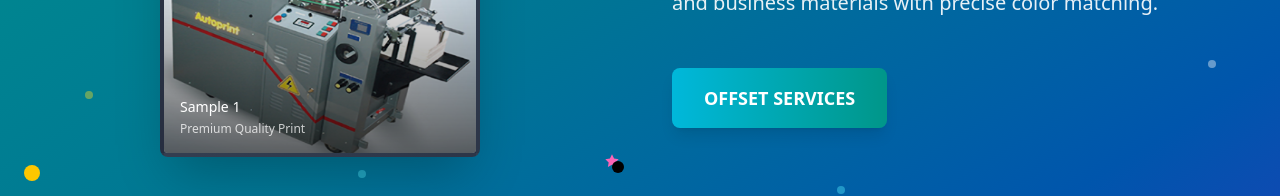
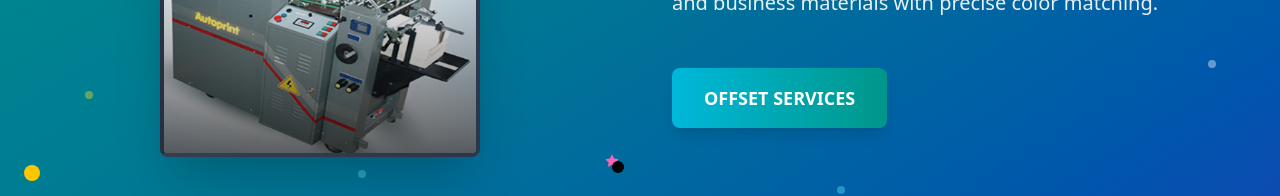
Before and after one commit to CodeSewa101/durga-offset, a React (Vite) app: page / in a window 1280 px wide. Shown: the part 471-667 px from the top of the page. Built offline with nearby package versions, Linux system fonts and the light colour scheme.

Commit message:
overlay text is removed

```diff
--- a/src/components/sections/PrintingShop.jsx
+++ b/src/components/sections/PrintingShop.jsx
@@ -149,23 +149,13 @@ const PrintingShop = () => {
                         <path d="M21 19V5c0-1.1-.9-2-2-2H5c-1.1 0-2 .9-2 2v14c0 1.1.9 2 2 2h14c1.1 0 2-.9 2-2zM8.5 13.5l2.5 3.01L14.5 12l4.5 6H5l3.5-4.5z" />
                       </svg>
                     </div>
-                    <div className="text-xs font-medium">
-                      Sample {currentImageIndex + 1}
-                    </div>
                   </div>
                 </div>
               </div>
 
               {/* Overlay with printing info */}
               <div className="absolute inset-0 bg-gradient-to-t from-black/60 via-transparent to-transparent flex items-end">
-                <div className="text-white p-3 sm:p-4 w-full">
-                  <div className="text-sm font-medium mb-1">
-                    Sample {currentImageIndex + 1}
-                  </div>
-                  <div className="text-xs opacity-75">
-                    Premium Quality Print
-                  </div>
-                </div>
+                <div className="text-white p-3 sm:p-4 w-full"></div>
               </div>
             </div>
 
```
